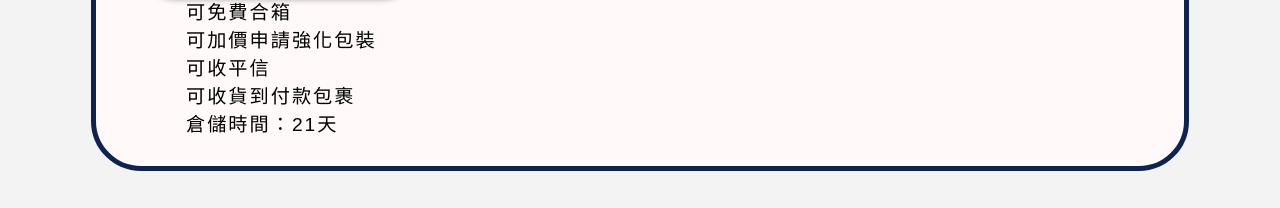
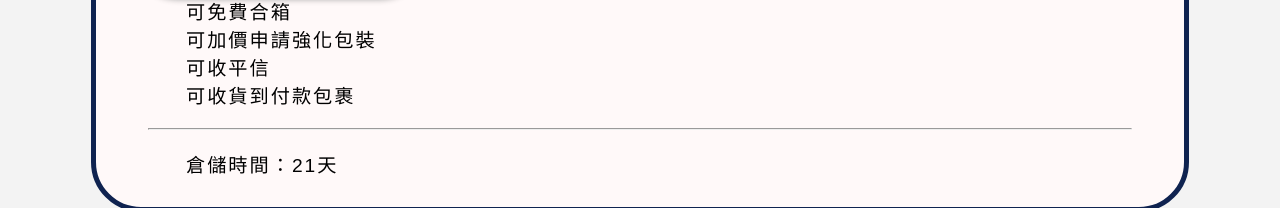
Before and after one commit to dki2368/dki2368.github.io, a plain HTML site: page Newatever.html in a window 1280 px wide. Shown: the part 554-762 px from the top of the page. Drawn offline with Linux system fonts and the light colour scheme; a web font is replaced by a local one.

Commit message:
集運頁排版調整

```diff
--- a/Newatever.html
+++ b/Newatever.html
@@ -53,6 +53,9 @@
                     <li>可加價申請強化包裝</li>
                     <li>可收平信</li>
                     <li>可收貨到付款包裹</li>
+                </ul>
+                <hr style="width: 92%;">
+                <ul class="canDoList">
                     <li>倉儲時間：21天</li>
                 </ul>
             </div>
```
Also changed, not shown: Yunjiang.html (+3 -0 lines), bcat.html (+3 -0 lines), worldExp.html (+3 -0 lines).
